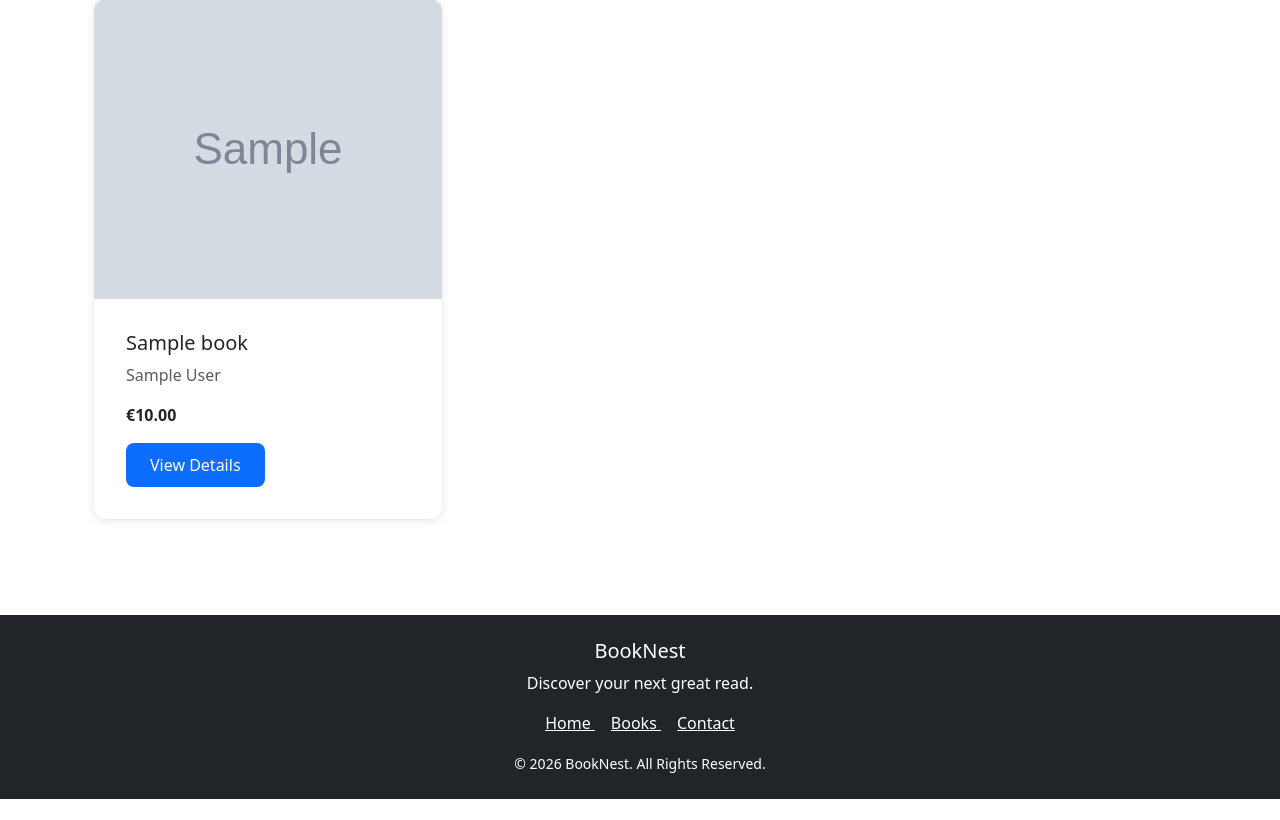
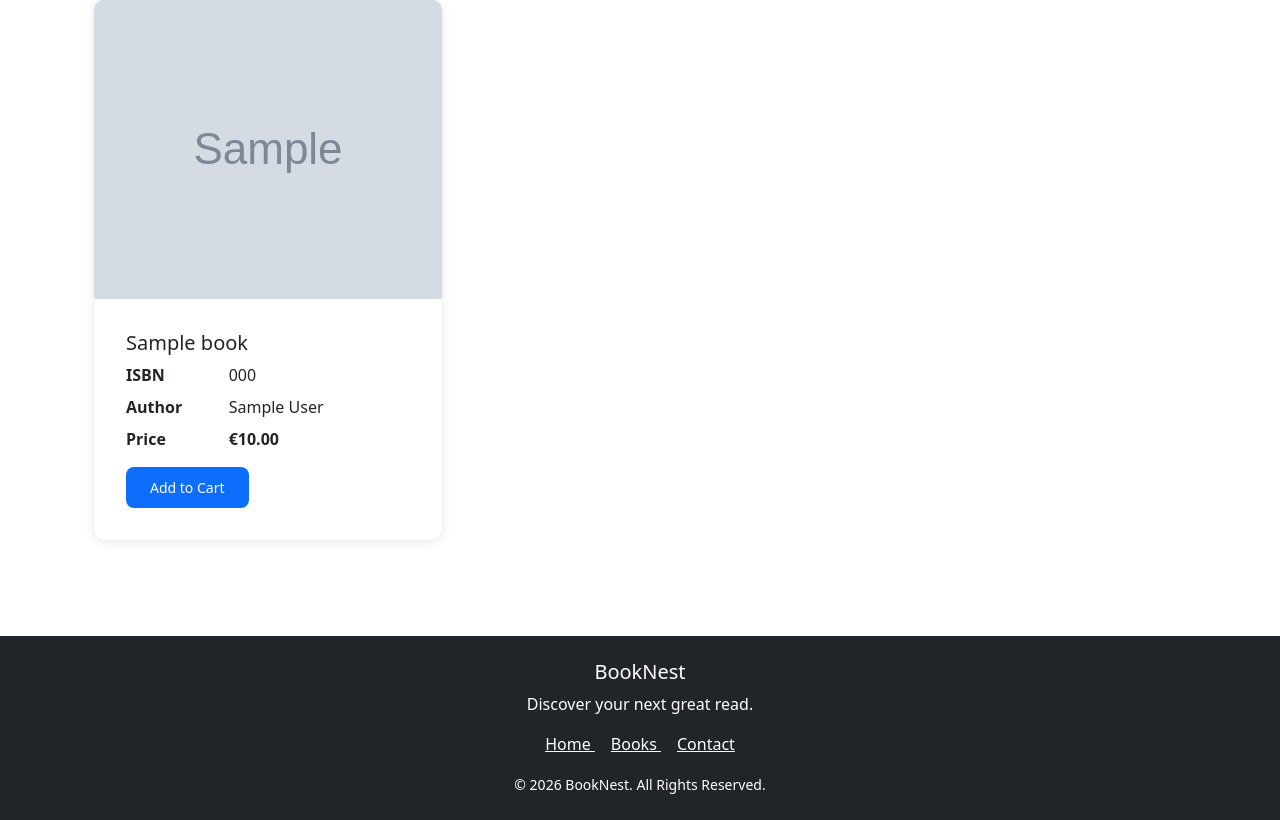
Before and after one commit to v-amna/booknest, a Django app: page /books/ in a window 1280 px wide. Shown: the part 235-1055 px from the top of the page. Before the commit the page ends 1034 px from the top, so only its background shows below. Run offline with Django 5.2, Linux system fonts and the light colour scheme; tables that the repository leaves empty hold one stand-in row (values such as "Sample post"); grey boxes marked "Sample" are stand-in pictures; some libraries are stand-ins or nearby versions.

Commit message:
Add booklisting pagination and ajax add to cart button

```diff
--- /dev/null
+++ b/books/static/books/js/add_to_cart.js
@@ -0,0 +1,33 @@
+document.addEventListener('DOMContentLoaded', function () {
+    document.querySelectorAll('.add-to-cart-btn').forEach(function (button) {
+        button.addEventListener('click', function () {
+            let url = button.dataset.url;
+            let originalText = button.textContent;
+
+            button.disabled = true;
+
+            fetch(url)
+                .then(function (response) {
+                    return response.json();
+                })
+                .then(function (data) {
+                    // TODO move to bootstrap toast instead this
+                    button.textContent = data.success ? 'Added!' : 'Error';
+
+                    setTimeout(function () {
+                        button.textContent = originalText;
+                        button.disabled = false;
+                    }, 1200);
+                })
+                .catch(function () {
+                    // TODO move to bootstrap toast instead this
+                    button.textContent = 'Error';
+
+                    setTimeout(function () {
+                        button.textContent = originalText;
+                        button.disabled = false;
+                    }, 1200);
+                });
+        });
+    });
+});
--- a/books/templates/books/book_list.html
+++ b/books/templates/books/book_list.html
@@ -1,4 +1,5 @@
 {% extends "base.html" %}
+{% load static %}
 
 {% block extra_title %}Books{% endblock %}
 
@@ -67,9 +68,11 @@
                     <div class="card h-100 book-card">
 
                         {% if book.cover_image %}
+                            <a href="{% url 'book_detail' book.id %}">
                                 <img src="{{ book.cover_image.url }}"
                                      class="card-img-top book-card-image"
                                      alt="{{ book.title }}">
+                            </a>
                         {% endif %}
 
                         <div class="card-body">
@@ -78,18 +81,21 @@
                                 {{ book.title }}
                             </h5>
 
-                        <p class="text-muted">
-                            {{ book.author }}
-                        </p>
+                            <dl class="row mb-3">
+                                <dt class="col-4 fs-6">ISBN</dt>
+                                <dd class="col-8 fs-6">{{ book.isbn }}</dd>
+                                <dt class="col-4 fs-6">Author</dt>
+                                <dd class="col-8 fs-6">{{ book.author }}</dd>
 
-                        <p class="fw-bold">
-                            €{{ book.price }}
-                        </p>
+                                <dt class="col-4">Price</dt>
+                                <dd class="col-8 fw-bold mb-0">€{{ book.price }}</dd>
+                            </dl>
 
-                        <a href="{% url 'book_detail' book.id %}"
-                           class="btn btn-primary">
-                            View Details
-                        </a>
+                            <button type="button"
+                                    class="btn btn-primary btn-sm add-to-cart-btn"
+                                    data-url="{% url 'add_to_cart_ajax' book.id %}">
+                                Add to Cart
+                            </button>
 
                         </div>
 
@@ -113,6 +119,51 @@
 
         </div>
 
+        {% if books.has_other_pages %}
+            <nav class="mt-4">
+                <ul class="pagination justify-content-center">
+
+                    {% if books.has_previous %}
+                        <li class="page-item">
+                            <a class="page-link" href="?page={{ books.previous_page_number }}{% if request.GET.q %}&q={{ request.GET.q }}{% endif %}{% if request.GET.category %}&category={{ request.GET.category }}{% endif %}">
+                                Previous
+                            </a>
+                        </li>
+                    {% else %}
+                        <li class="page-item disabled">
+                            <span class="page-link">Previous</span>
+                        </li>
+                    {% endif %}
+
+                    {% for page_num in books.paginator.page_range %}
+                        <li class="page-item {% if page_num == books.number %}active{% endif %}">
+                            <a class="page-link" href="?page={{ page_num }}{% if request.GET.q %}&q={{ request.GET.q }}{% endif %}{% if request.GET.category %}&category={{ request.GET.category }}{% endif %}">
+                                {{ page_num }}
+                            </a>
+                        </li>
+                    {% endfor %}
+
+                    {% if books.has_next %}
+                        <li class="page-item">
+                            <a class="page-link" href="?page={{ books.next_page_number }}{% if request.GET.q %}&q={{ request.GET.q }}{% endif %}{% if request.GET.category %}&category={{ request.GET.category }}{% endif %}">
+                                Next
+                            </a>
+                        </li>
+                    {% else %}
+                        <li class="page-item disabled">
+                            <span class="page-link">Next</span>
+                        </li>
+                    {% endif %}
+
+                </ul>
+            </nav>
+        {% endif %}
+
     </div>
 
 {% endblock %}
+
+{% block postloadjs %}
+    {{ block.super }}
+    <script src="{% static 'books/js/add_to_cart.js' %}"></script>
+{% endblock %}
--- a/books/views.py
+++ b/books/views.py
@@ -1,21 +1,19 @@
-
 from django.contrib import messages
 from .forms import ReviewForm
 from .models import Review
 from django.contrib.auth.decorators import login_required
 from .forms import BookForm
+from django.core.paginator import Paginator
 from django.shortcuts import get_object_or_404, render, redirect
 from django.db.models import Q
-from books.models import Book,Category
+from books.models import Book, Category
 
 
-
-# Create your views here.
 def book_list(request):
-    books = Book.objects.all()
+    books = Book.objects.all().order_by('title')
     categories = Category.objects.all()
     query = request.GET.get('q')
-    category=request.GET.get('category')
+    category = request.GET.get('category')
 
     if query:
         books = books.filter(
@@ -24,9 +22,15 @@ def book_list(request):
             Q(isbn__icontains=query)
         )
     if category:
-        books = books.filter(category__name=category    )
+        books = books.filter(category__name=category)
 
-    return render(request, 'books/book_list.html', {'books': books, 'categories': categories})
+    paginator = Paginator(books, 10)
+    page_number = request.GET.get('page')
+    books_page = paginator.get_page(page_number)
+
+    return render(request, 'books/book_list.html',
+                  {'books': books_page, 'categories': categories})
+
 
 def book_detail(request, book_id):
     book = get_object_or_404(Book, pk=book_id)
@@ -35,9 +39,7 @@ def book_detail(request, book_id):
 
 @login_required
 def add_book(request):
-
     if not request.user.is_superuser:
-
         messages.error(
             request,
             "Sorry, only store administrators can do that."
@@ -53,7 +55,6 @@ def add_book(request):
         )
 
         if form.is_valid():
-
             form.save()
 
             messages.success(
@@ -77,11 +78,10 @@ def add_book(request):
         context
     )
 
+
 @login_required
 def edit_book(request, book_id):
-
     if not request.user.is_superuser:
-
         messages.error(
             request,
             "Sorry, only store administrators can do that."
@@ -103,7 +103,6 @@ def edit_book(request, book_id):
         )
 
         if form.is_valid():
-
             form.save()
 
             messages.success(
@@ -133,11 +132,10 @@ def edit_book(request, book_id):
         context
     )
 
+
 @login_required
 def delete_book(request, book_id):
-
     if not request.user.is_superuser:
-
         messages.error(
             request,
             "Sorry, only store administrators can do that."
@@ -159,9 +157,9 @@ def delete_book(request, book_id):
 
     return redirect("books")
 
+
 @login_required
 def add_review(request, book_id):
-
     book = get_object_or_404(
         Book,
         pk=book_id
@@ -172,7 +170,6 @@ def add_review(request, book_id):
         form = ReviewForm(request.POST)
 
         if form.is_valid():
-
             review = form.save(commit=False)
 
             review.user = request.user
@@ -205,16 +202,15 @@ def add_review(request, book_id):
         context
     )
 
+
 @login_required
 def edit_review(request, review_id):
-
     review = get_object_or_404(
         Review,
         pk=review_id
     )
 
     if review.user != request.user:
-
         messages.error(
             request,
             "You can only edit your own reviews."
@@ -233,7 +229,6 @@ def edit_review(request, review_id):
         )
 
         if form.is_valid():
-
             form.save()
 
             messages.success(
@@ -262,16 +257,16 @@ def edit_review(request, review_id):
         "books/edit_review.html",
         context
     )
+
+
 @login_required
 def delete_review(request, review_id):
-
     review = get_object_or_404(
         Review,
         pk=review_id
     )
 
     if review.user != request.user:
-
         messages.error(
             request,
             "You can only delete your own reviews."
--- a/cart/urls.py
+++ b/cart/urls.py
@@ -4,6 +4,7 @@ from . import views
 urlpatterns = [
     path('', views.view_cart, name='view_cart'),
     path('add/<int:item_id>/', views.add_to_cart, name='add_to_cart'),
+    path('addAjax/<int:item_id>/', views.add_to_cart_ajax, name='add_to_cart_ajax'),
     path('update/<int:item_id>/',views.update_cart,name='update_cart'),
     path('remove/<int:item_id>/',views.remove_from_cart,name='remove_from_cart'),
 ]
```
Also changed, not shown: cart/views.py (+22 -11 lines). Lines whose indentation alone changed are shown as unchanged.
